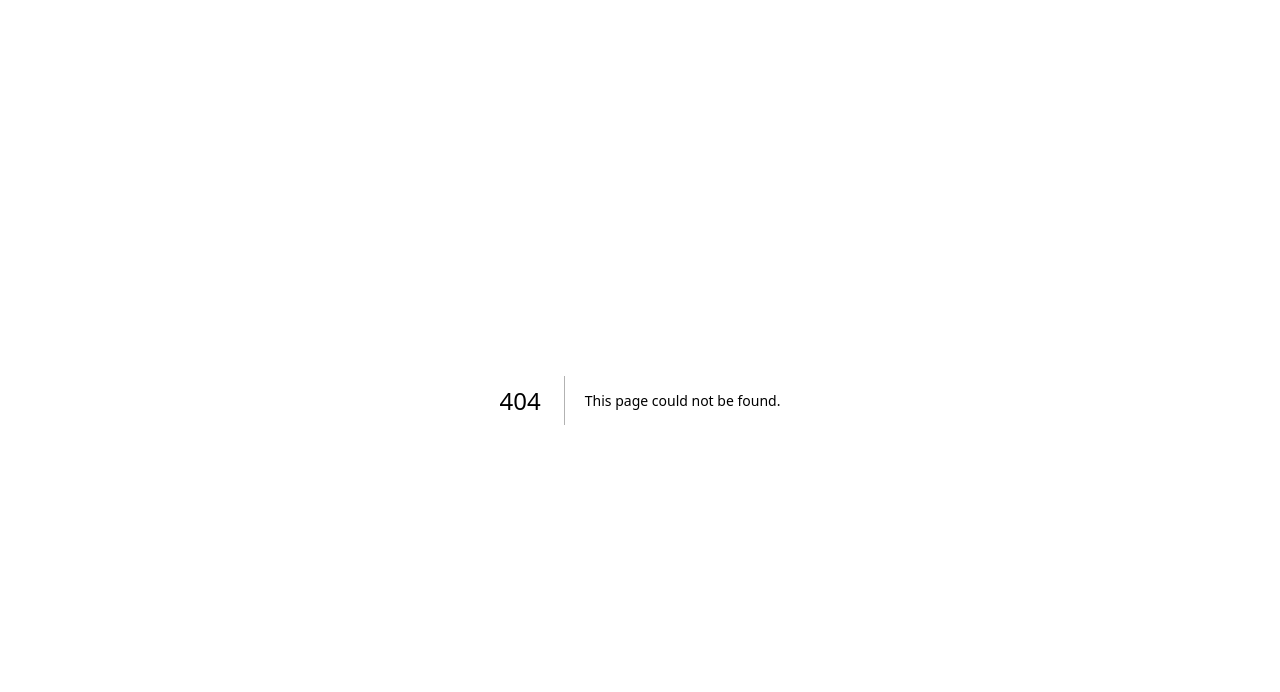
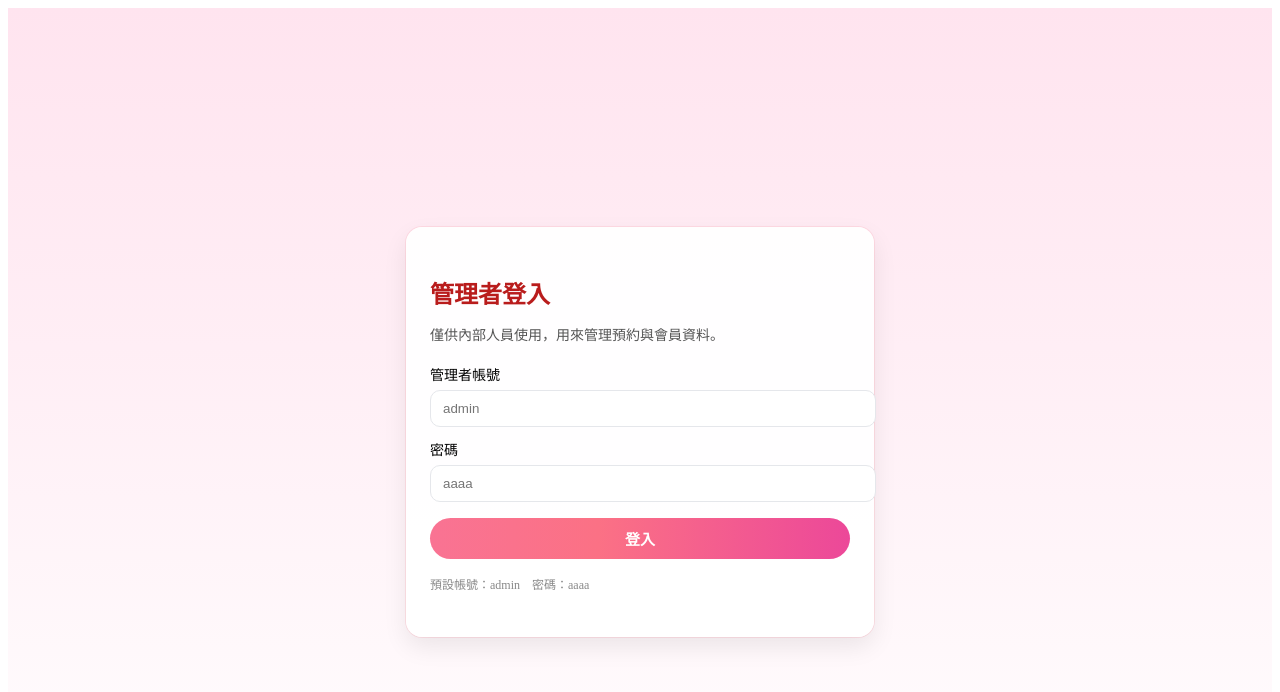
Before and after one commit to CH-laundry/elderly-care-system, a Next.js app: page /admin/login in a window 1280 px wide. Before the commit this address had no page. Shown: the top 692 px of the page. Built offline with nearby package versions, Linux system fonts and the light colour scheme.

Commit message:
Create login.js

```diff
--- /dev/null
+++ b/pages/admin/login.js
@@ -0,0 +1,179 @@
+// pages/admin/login.js
+import { useState } from "react";
+import { useRouter } from "next/router";
+
+export default function AdminLoginPage() {
+  const [username, setUsername] = useState("");
+  const [password, setPassword] = useState("");
+  const [error, setError] = useState("");
+  const [loading, setLoading] = useState(false);
+  const router = useRouter();
+
+  async function handleSubmit(e) {
+    e.preventDefault();
+    setError("");
+    setLoading(true);
+
+    try {
+      const resp = await fetch("/api/admin/login", {
+        method: "POST",
+        headers: { "Content-Type": "application/json" },
+        body: JSON.stringify({ username, password }),
+      });
+
+      const data = await resp.json();
+
+      if (!resp.ok || !data.success) {
+        setError(data.message || "登入失敗，請確認帳號密碼");
+      } else {
+        if (typeof window !== "undefined") {
+          localStorage.setItem("adminLoggedIn", "1");
+        }
+        // 先直接導到會員儀表板，看得到畫面就好
+        router.push("/member/dashboard");
+      }
+    } catch (err) {
+      console.error(err);
+      setError("系統錯誤，請稍後再試");
+    } finally {
+      setLoading(false);
+    }
+  }
+
+  return (
+    <div
+      style={{
+        minHeight: "100vh",
+        display: "flex",
+        alignItems: "center",
+        justifyContent: "center",
+        padding: "24px",
+        background:
+          "linear-gradient(to bottom, #ffe4ef 0%, #ffeef5 40%, #ffffff 100%)",
+      }}
+    >
+      <div
+        style={{
+          width: "100%",
+          maxWidth: "420px",
+          backgroundColor: "rgba(255,255,255,0.96)",
+          borderRadius: "16px",
+          padding: "32px 24px",
+          boxShadow:
+            "0 10px 25px rgba(0,0,0,0.08), 0 0 0 1px rgba(255,192,203,0.4)",
+        }}
+      >
+        <h1
+          style={{
+            fontSize: "24px",
+            fontWeight: 700,
+            marginBottom: "4px",
+            color: "#b91c1c",
+          }}
+        >
+          管理者登入
+        </h1>
+        <p
+          style={{
+            fontSize: "14px",
+            color: "#555",
+            marginBottom: "20px",
+          }}
+        >
+          僅供內部人員使用，用來管理預約與會員資料。
+        </p>
+
+        <form onSubmit={handleSubmit}>
+          <label
+            style={{
+              display: "block",
+              fontSize: "14px",
+              marginBottom: "6px",
+            }}
+          >
+            管理者帳號
+          </label>
+          <input
+            type="text"
+            value={username}
+            onChange={(e) => setUsername(e.target.value)}
+            style={{
+              width: "100%",
+              padding: "10px 12px",
+              borderRadius: "10px",
+              border: "1px solid #e5e7eb",
+              marginBottom: "12px",
+            }}
+            placeholder="admin"
+          />
+
+          <label
+            style={{
+              display: "block",
+              fontSize: "14px",
+              marginBottom: "6px",
+            }}
+          >
+            密碼
+          </label>
+          <input
+            type="password"
+            value={password}
+            onChange={(e) => setPassword(e.target.value)}
+            style={{
+              width: "100%",
+              padding: "10px 12px",
+              borderRadius: "10px",
+              border: "1px solid #e5e7eb",
+              marginBottom: "8px",
+            }}
+            placeholder="aaaa"
+          />
+
+          {error && (
+            <p
+              style={{
+                fontSize: "13px",
+                color: "#b91c1c",
+                marginBottom: "8px",
+              }}
+            >
+              {error}
+            </p>
+          )}
+
+          <button
+            type="submit"
+            disabled={loading}
+            style={{
+              width: "100%",
+              marginTop: "8px",
+              padding: "10px 12px",
+              borderRadius: "999px",
+              border: "none",
+              fontWeight: 600,
+              fontSize: "15px",
+              cursor: "pointer",
+              background:
+                "linear-gradient(90deg, #f97393 0%, #fb7185 40%, #ec4899 100%)",
+              color: "#fff",
+              opacity: loading ? 0.7 : 1,
+            }}
+          >
+            {loading ? "登入中…" : "登入"}
+          </button>
+        </form>
+
+        <p
+          style={{
+            fontSize: "12px",
+            color: "#888",
+            marginTop: "16px",
+          }}
+        >
+          預設帳號：admin　密碼：aaaa
+        </p>
+      </div>
+    </div>
+  );
+}
```
